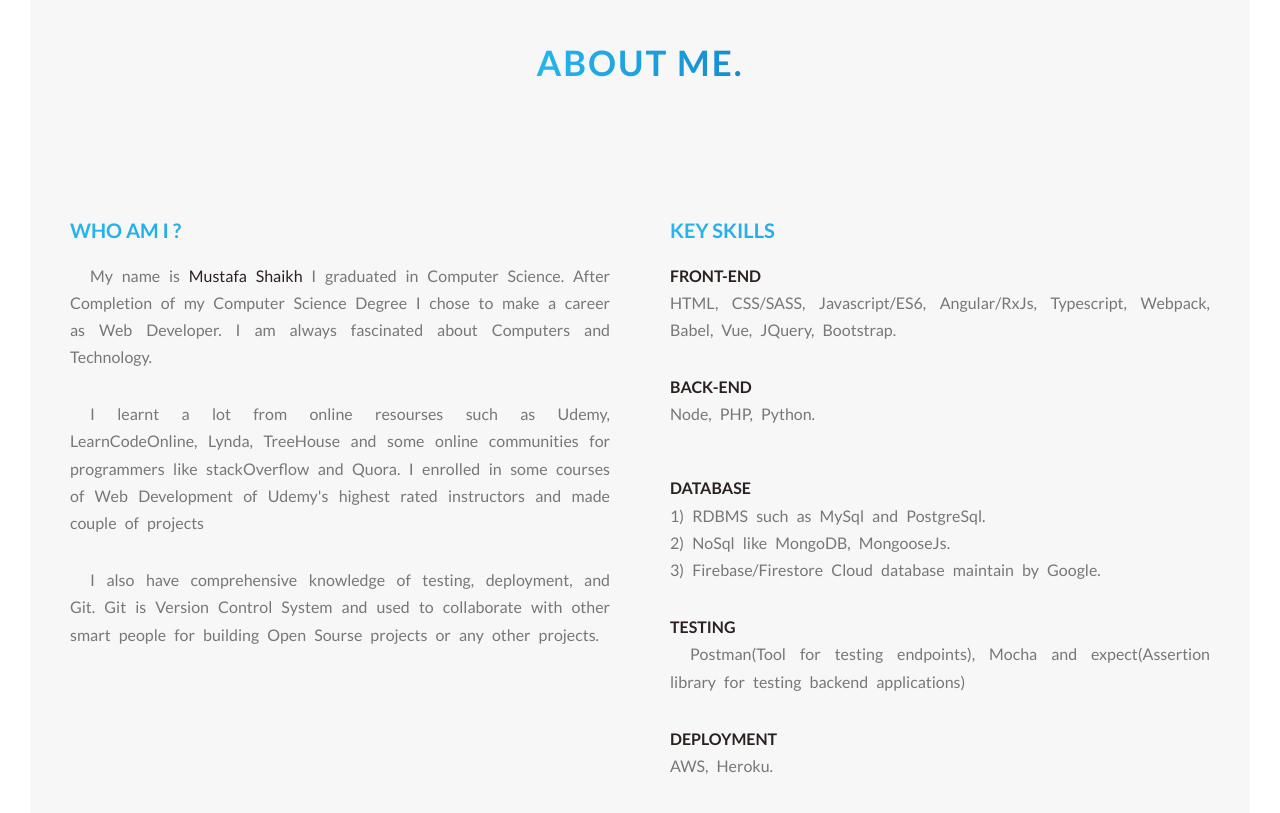
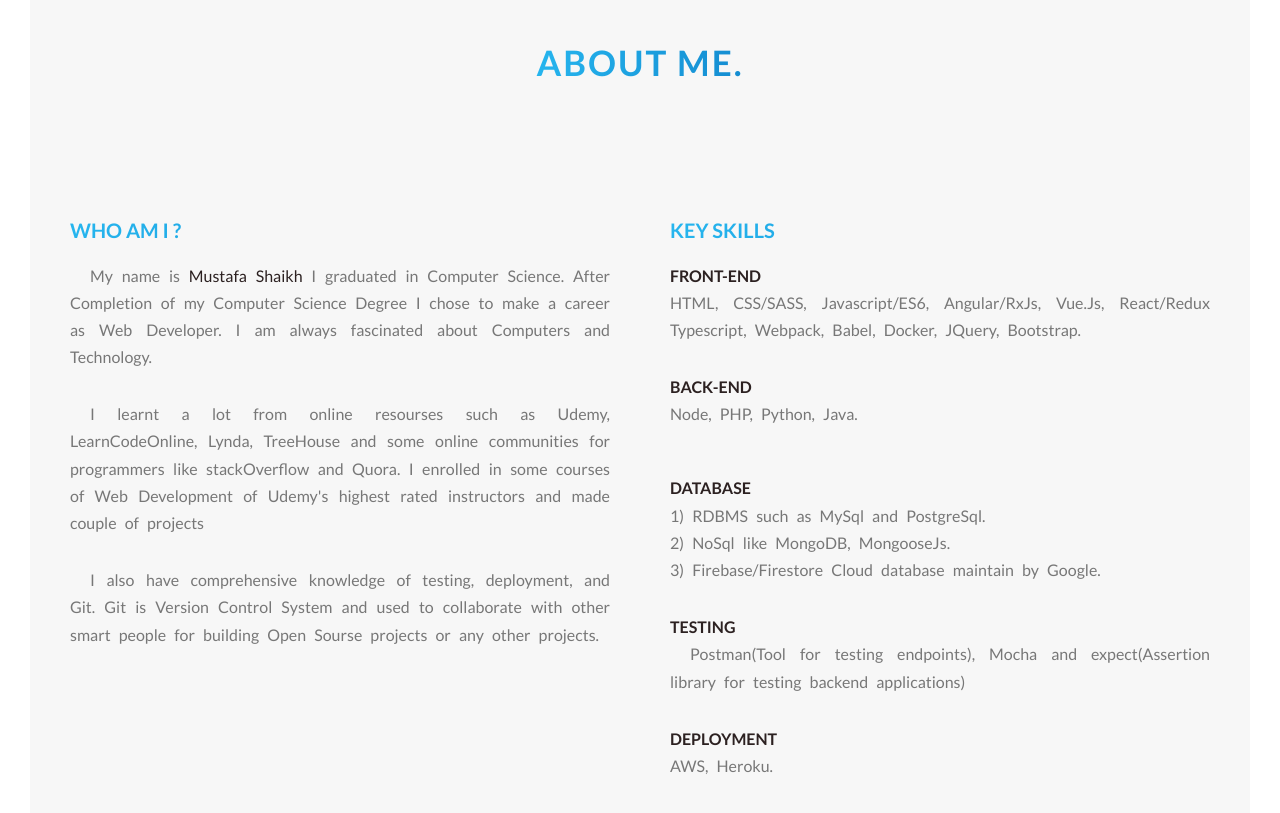
Before and after one commit to mustafashaikh4714/portfolio, a website with bundled scripts: page index.html in a window 1280 px wide. Shown: the part 877-1690 px from the top of the page. Built offline with nearby package versions, Linux system fonts and the light colour scheme.

Commit message:
updates...

```diff
--- a/index.html
+++ b/index.html
@@ -67,10 +67,10 @@
                  <div class="composition">
                     <h2 class="heading-text u-margin-bottom-small">Key Skills</h2>
                        <h1>front-end</h1>
-                       <p class="paragraph">HTML, CSS/SASS, Javascript/ES6, Angular/RxJs, Typescript, Webpack, Babel, Vue, JQuery, Bootstrap. </p>
+                       <p class="paragraph">HTML, CSS/SASS, Javascript/ES6, Angular/RxJs, Vue.Js, React/Redux Typescript, Webpack, Babel, Docker, JQuery, Bootstrap. </p>
 
                        <h1>back-end</h1>
-                       <p class="paragraph">Node, PHP, Python. </p><br>
+                       <p class="paragraph">Node, PHP, Python, Java. </p><br>
 
                        <h1>database</h1>
                        <p class="paragraph">1) RDBMS such as MySql and PostgreSql. <br> 2) NoSql like MongoDB, MongooseJs. <br>3) Firebase/Firestore Cloud database maintain by Google. </p>
```
